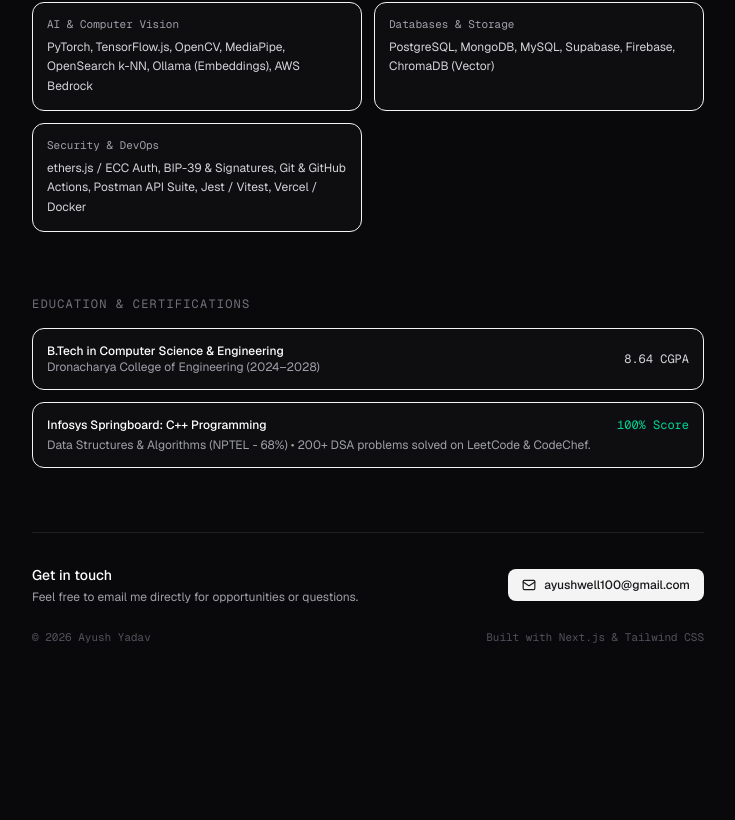
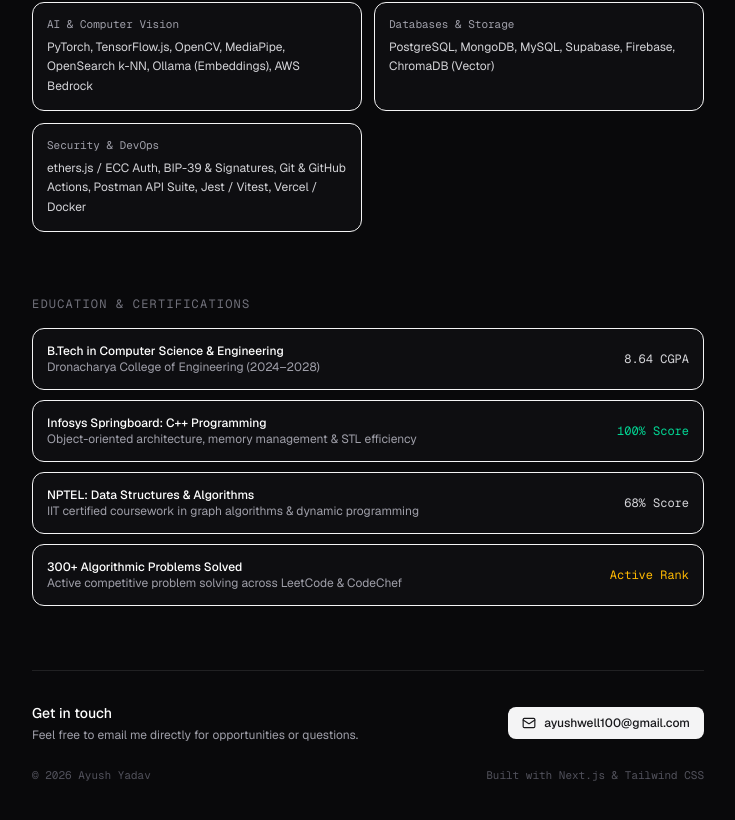
Before and after one commit to yadavayush834/portfolio_2, a Next.js app: page / in a window 1280 px wide. Shown: the part 1574-2394 px from the top of the page, without its empty margins (272-1007 px from the left). Before the commit the page ends 2316 px from the top, so only its background shows below. Built offline with nearby package versions, Linux system fonts and the light colour scheme.

Commit message:
Split certifications into separate blocks and update to 300+ problems

```diff
--- a/src/app/page.tsx
+++ b/src/app/page.tsx
@@ -260,7 +260,8 @@ export default function MinimalPortfolio() {
             Education & Certifications
           </h2>
 
-          <div className="space-y-3 text-xs">
+          <div className="space-y-2.5 text-xs">
+            {/* B.Tech Degree */}
             <div className="p-3.5 rounded-xl bg-zinc-900/40 border border-zinc-850 flex flex-col sm:flex-row sm:items-center justify-between gap-1">
               <div>
                 <span className="font-medium text-white">
@@ -273,16 +274,43 @@ export default function MinimalPortfolio() {
               <span className="font-mono text-zinc-300 text-xs">8.64 CGPA</span>
             </div>
 
-            <div className="p-3.5 rounded-xl bg-zinc-900/40 border border-zinc-850 space-y-1">
-              <div className="flex items-center justify-between">
+            {/* Infosys C++ */}
+            <div className="p-3.5 rounded-xl bg-zinc-900/40 border border-zinc-850 flex flex-col sm:flex-row sm:items-center justify-between gap-1">
+              <div>
                 <span className="font-medium text-white">
                   Infosys Springboard: C++ Programming
                 </span>
-                <span className="font-mono text-emerald-400 text-xs">100% Score</span>
+                <div className="text-zinc-400">
+                  Object-oriented architecture, memory management & STL efficiency
+                </div>
               </div>
-              <p className="text-zinc-400">
-                Data Structures & Algorithms (NPTEL - 68%) • 200+ DSA problems solved on LeetCode & CodeChef.
-              </p>
+              <span className="font-mono text-emerald-400 text-xs shrink-0">100% Score</span>
+            </div>
+
+            {/* NPTEL DSA */}
+            <div className="p-3.5 rounded-xl bg-zinc-900/40 border border-zinc-850 flex flex-col sm:flex-row sm:items-center justify-between gap-1">
+              <div>
+                <span className="font-medium text-white">
+                  NPTEL: Data Structures & Algorithms
+                </span>
+                <div className="text-zinc-400">
+                  IIT certified coursework in graph algorithms & dynamic programming
+                </div>
+              </div>
+              <span className="font-mono text-zinc-300 text-xs shrink-0">68% Score</span>
+            </div>
+
+            {/* 300+ DSA Problems */}
+            <div className="p-3.5 rounded-xl bg-zinc-900/40 border border-zinc-850 flex flex-col sm:flex-row sm:items-center justify-between gap-1">
+              <div>
+                <span className="font-medium text-white">
+                  300+ Algorithmic Problems Solved
+                </span>
+                <div className="text-zinc-400">
+                  Active competitive problem solving across LeetCode & CodeChef
+                </div>
+              </div>
+              <span className="font-mono text-amber-400 text-xs shrink-0">Active Rank</span>
             </div>
           </div>
         </section>
--- a/src/data/profile.ts
+++ b/src/data/profile.ts
@@ -54,7 +54,7 @@ export const profileData = {
     email: "mailto:ayushwell100@gmail.com",
   },
   metrics: [
-    { label: "LeetCode & DSA", value: "200+", detail: "Problems solved with optimal complexity" },
+    { label: "LeetCode & DSA", value: "300+", detail: "Problems solved with optimal complexity" },
     { label: "Academic CGPA", value: "8.64", detail: "B.Tech Computer Science & Engineering" },
     { label: "Infosys C++ Exam", value: "100%", detail: "Springboard Verified Certification" },
     { label: "Govt. Ministry Project", value: "Live", detail: "Digital India Corp (IndiaHandmade)" },
@@ -129,7 +129,7 @@ export const profileData = {
       description: "Rigorous theoretical and applied coursework in graph theory, dynamic programming, and asymptotic analysis."
     },
     {
-      title: "200+ Algorithmic Problems Solved",
+      title: "300+ Algorithmic Problems Solved",
       issuer: "LeetCode & CodeChef",
       score: "Active Rank",
       verificationBadge: "Competitive Solver",
```
